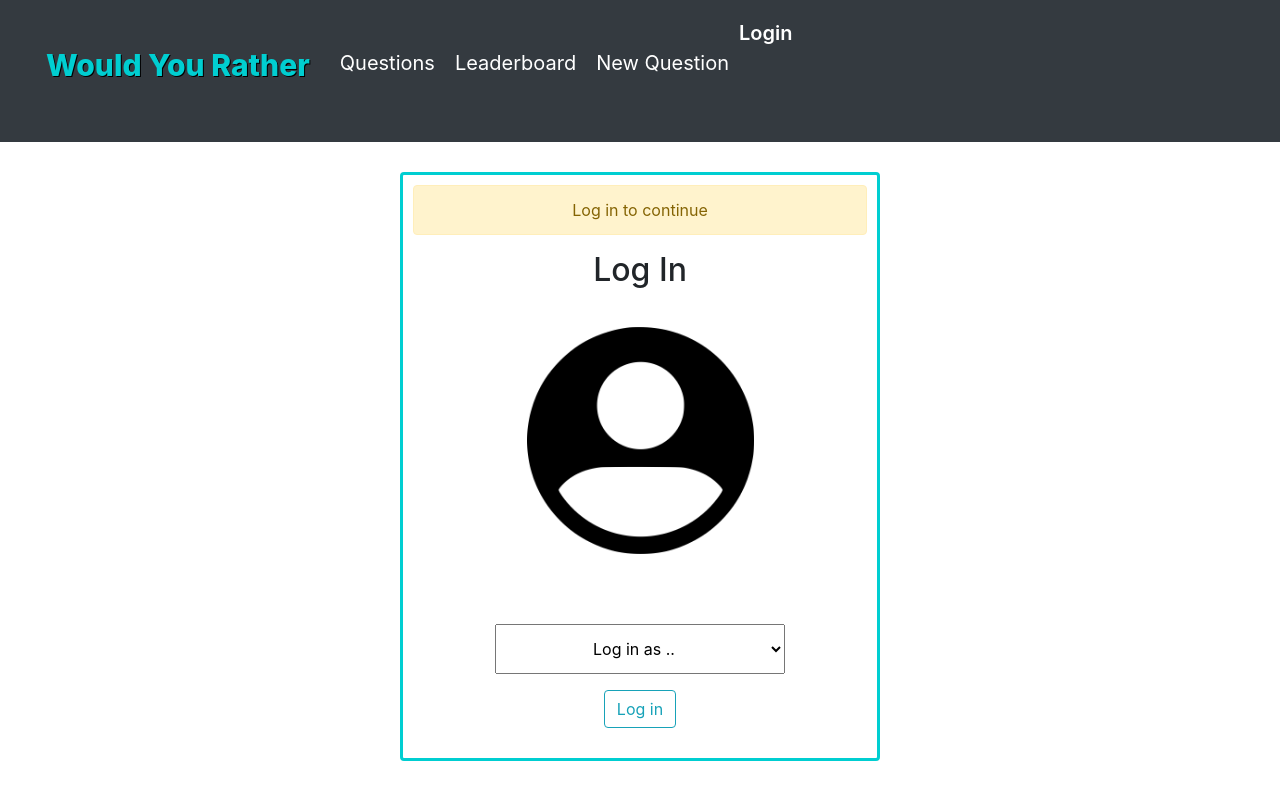
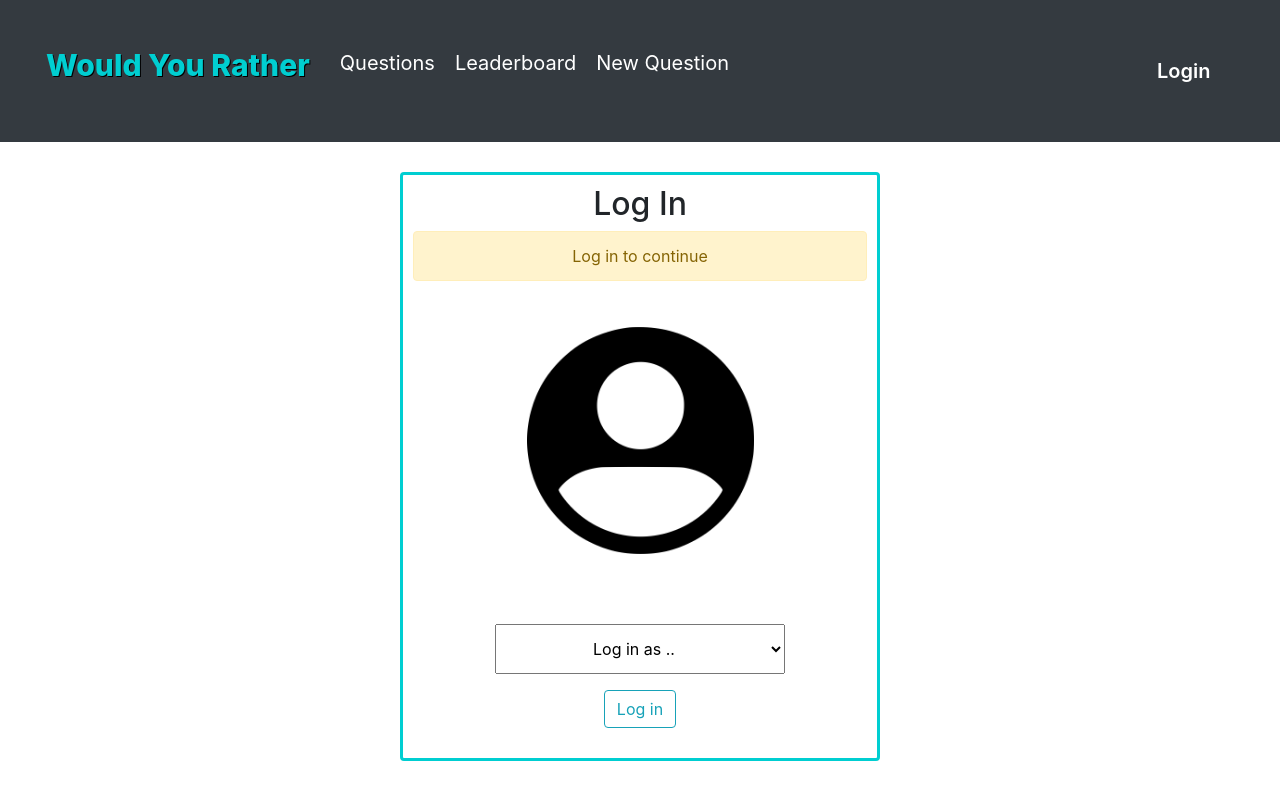
Before and after one commit to SarahV2/ReactND-Project2-Would_You_Rather, a React (Create React App) app: page /login in a window 1280 px wide. Built offline with nearby package versions, Linux system fonts and the light colour scheme.

Commit message:
style fix

```diff
--- a/src/components/AnsweredQuestion.js
+++ b/src/components/AnsweredQuestion.js
@@ -32,6 +32,17 @@ export default class AnsweredQuestion extends Component {
         let userAnswer = ''
         console.log(question.optionOne.votes)
         console.log(question.optionTwo.votes)
+
+        let firstOptionCount=(question.optionOne.votes).length
+        let secondtOptionCount=(question.optionTwo.votes).length
+        let totalCount=firstOptionCount+secondtOptionCount
+        console.log(firstOptionCount)
+        let firstOptionPercentage=(firstOptionCount/totalCount)*100
+        let secondtOptionPercentage=(secondtOptionCount/totalCount)*100
+        console.log(firstOptionPercentage)
+        console.log(secondtOptionPercentage)
+
+
         if (question.optionOne.votes.includes(currentUser.id)) {
             userAnswer = 'optionOne'
         }
--- a/src/components/Leaderboard.js
+++ b/src/components/Leaderboard.js
@@ -43,7 +43,6 @@ export class Leaderboard extends Component {
                     <h2 style={{ margin: '20px' }}>Leaderboard </h2>
                     <div className='leaderboardContainer' >
                         {leaderboard.map((player) => (
-                            // <li key={player.id}>{player.name}</li>
 
                             <div key={player.id} className='playerInfo'>
                                 <img className='leaderboardDisplay' src={player.avatarURL} alt='user avatar' />
--- a/src/components/LoginPage.js
+++ b/src/components/LoginPage.js
@@ -81,8 +81,9 @@ class LoginPage extends Component {
             <div className='center'>
 
                 <Card style={{ width: '30rem', padding: '10px', border: '3px solid #00ced1' }}>
+
+                    <h2>Log In</h2>
                     <Alert variant="warning">Log in to continue</Alert>
-                    <h2>Log In</h2>
                     {/* <Card.Img variant="top" src={image} /> */}
                     <div className='center'>
                         <img id='loginImage' src={image} alt='avatar' />
--- a/src/components/NavigationMenu.js
+++ b/src/components/NavigationMenu.js
@@ -1,6 +1,6 @@
 import React, { Component } from 'react'
 import { NavLink } from 'react-router-dom'
-import { Navbar, Nav } from 'react-bootstrap'
+import { Navbar, Nav,Form,FormControl,Button } from 'react-bootstrap'
 import { connect } from 'react-redux'
 import { handleLogout } from '../actions/currentUser'
 
@@ -30,19 +30,37 @@ class NavigationMenu extends Component {
                             <li>
                                 <NavLink to='/add' activeClassName='active'>New Question</NavLink>
                             </li>
-                            <ul>
+
+
+                        </ul>
+
+
+
+
+
+                    </nav>
+
+
+                </Nav>
+
+                {this.props.currentUser ? <div className='currentUser'>
+                                    <img src={currentUser.avatarURL} className='miniImage' alt='current user avatar' />
+                                    <p className='userInfo' onClick={this.logout}>Hello, {currentUser.name} <NavLink className='loginLink' to='/login'>(Logout)</NavLink></p></div> :
+                                    <NavLink to='/login'><p className='userInfo loginButton'>Login</p></NavLink>}
+
+
+
+{/*
+                <Nav>
+                    <ul>
+
                                 {this.props.currentUser ? <div>
                                     <img src={currentUser.avatarURL} className='miniImage' alt='current user avatar' />
                                     <p className='userInfo' onClick={this.logout}>Hello, {currentUser.name} <NavLink to='/login'>(Logout)</NavLink></p></div> :
                                     <NavLink to='/login'><p className='userInfo'>Login</p></NavLink>}
                             </ul>
 
-                        </ul>
-
-                    </nav>
-
-
-                </Nav>
+                            </Nav> */}
                 {/*
                 <Nav >
                     <nav className='nav'>
--- a/src/components/Poll.js
+++ b/src/components/Poll.js
@@ -74,7 +74,6 @@ class Poll extends Component {
 
         }
         else {
-            // content = <p>... {question.optionOne.text}...</p>
             content =
                 <div>
                     <div className='parentQ'>
@@ -99,15 +98,11 @@ class Poll extends Component {
                     {error ? <div className="alert alert-danger" role="alert">Please Select an answer</div> : ''}
                     <div className='questionInfo'>
                         <img className='leaderboardDisplay' src={author.avatarURL} alt='avatar' />
-
                         <h5>{author.name} asks:</h5>
 
                         <br />
-
-
                         {content}
                         <br />
-
                     </div>
                 </Card>
             </div>
--- a/src/index.css
+++ b/src/index.css
@@ -68,6 +68,15 @@ code {
   padding-left: 30px;
 }
 
+/* .nav li:last-child {
+  padding-right: 30px;
+  float: right;
+} */
+.nav .userInfo a p:hover{
+  color: red;
+  margin-right: 50;
+}
+
 ul {
   padding-left: 0;
 }
@@ -84,21 +93,41 @@ li {
   color: white !important;
 }
 
-.nav .userInfo {
+nav .userInfo {
+  float: right;
   color: white !important;
   /* margin-right: 10px; */
   font-weight: 600;
   /* margin-left: -50px; */
   /* float: right; */
   /* margin-left: -10em; */
+  margin-right: 20%;
+  margin-top: 0%;
+  margin-bottom: 0px;
+  /* width:100%; */
+}
+nav  .loginButton {
+  font-size: 20px !important;
+  margin-right: 100%;
 }
 
-.nav .userInfo a {
+nav .miniImage{
+/* float:left; */
+margin-left: 30%;
+/* margin-right: 100%; */
+}
+
+nav .userInfo a {
   color: #00ced1;
   font-size: 15px;
 }
-.nav .userInfo a:hover {
+nav .userInfo a:hover {
   color: red;
+}
+
+.currentUser{
+  /* display: inline-block; */
+  /* display: block; */
 }
 
 .card-img-top {
@@ -111,6 +140,8 @@ li {
   width: 50%;
   object-fit: cover;
 }
+
+
 
 .right {
   /* margin-left: 5px; */
@@ -127,7 +158,7 @@ input[type='text'] {
 
 .playerInfo {
   /* text-align: left; */
-  border: 3px solid black;
+  border: 3px solid rgba(0,0,0,0.2);
   /* display: block; */
   /* position: relative; */
   margin-bottom: 2%;
@@ -206,7 +237,7 @@ input[type='text'] {
 
 .questionInfo {
   /* text-align: left; */
-  border: 3px solid black;
+  border: 2px solid rgba(0,0,0,0.2);
   /* display: block; */
   /* position: relative; */
   margin-bottom: 2%;
@@ -251,8 +282,9 @@ input[type='text'] {
   width: 70%;
   display: inline-block;
   margin: 5px;
-  /* display: block; */
 }
+
+
 
 .optionResult {
   width: 70%;
@@ -260,11 +292,11 @@ input[type='text'] {
 
   margin: auto;
   margin-bottom: 2%;
-  border: 2px solid royalblue;
+  border: 2px solid rgba(0,0,0,0.2);
 }
 
 .answered {
-  background-color: rgba(0, 0, 150, 0.2);
+  background-color: rgba(97, 241, 222, 0.2);
 }
 
 .resultsTag {
@@ -273,14 +305,11 @@ input[type='text'] {
 }
 
 .answeredQuestion {
-  /* float: left; */
-  /* padding-left: auto;  */
   padding-top: 5%;
   margin-left: 5%;
   padding-left: 2%;
   font-weight: 900;
   color: #00ced1;
-  /* margin: auto; */
 }
 
 .parentQ {
@@ -293,20 +322,25 @@ input[type='text'] {
   margin-left: 10%;
 }
 
-/* .questionInfo .optionResult{
-  border:none;
-} */
+
 .answerButton {
   margin-top: 2%;
 }
 
+.progress-bar {
+  background-color: #4AA69F;
+}
+
 .answeredIcon {
   font-size: 50px;
-  color: royalblue;
-  /* padding-left: 2px; */
+  /* color:#007bff; */
+  /* color:rgba(0, 123, 255, 0.5); */
+  /* color:rgba(0, 206, 209, 0.5); */
+  color:rgba(74, 166, 159, 0.7);
   float: left;
   padding-top: 0%;
-  text-shadow: 2px 2px 2px black;
+  /* text-shadow: 2px 2px 2px black; */
+  /* text-shadow: 0 0 3px #000; */
 }
 
 .questionPageTitle h2 {
```
